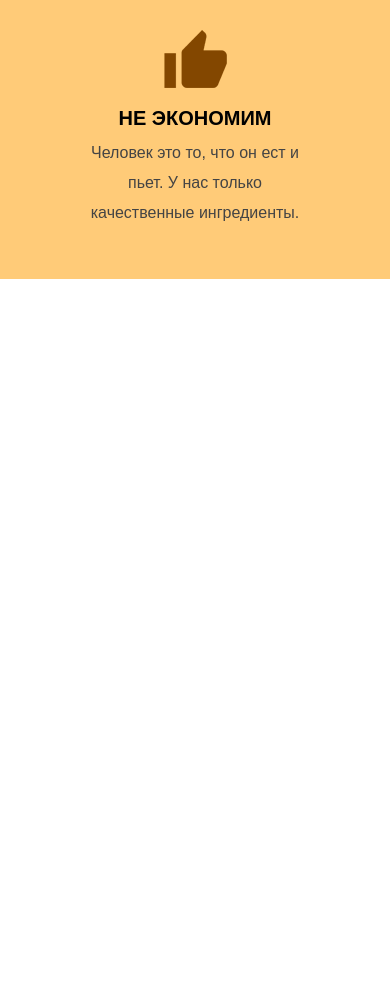
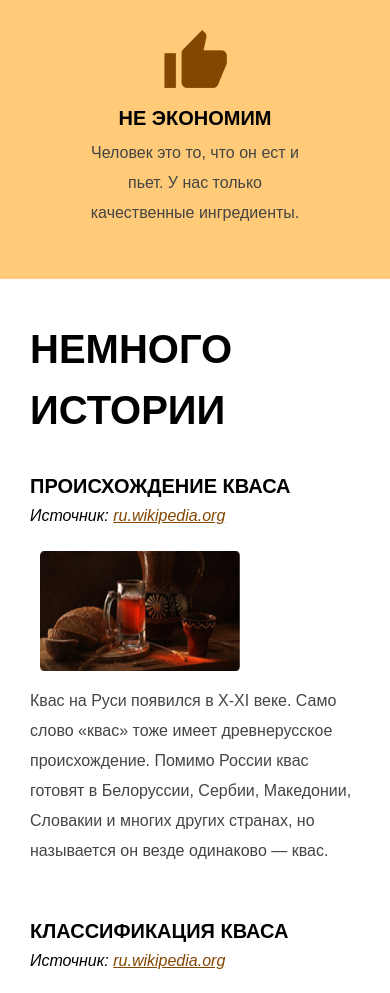
Before and after one commit to alexerem/education-develop-html-css, a plain HTML site: page htmlacademy.ru (site: "Кваст")/index.html in a window 390 px wide. Shown: the part 1861-2854 px from the top of the page. Before the commit the page ends 2140 px from the top, so only its background shows below. Drawn offline with nearby package versions, Linux system fonts and the light colour scheme.

Commit message:
make adaptiv section "history"

```diff
--- a/htmlacademy.ru (site: "Кваст")/css/style.css
+++ b/htmlacademy.ru (site: "Кваст")/css/style.css
@@ -756,6 +756,37 @@ footer {
     margin-bottom: 5px;
   }
 
+  .history h2 {
+    margin: 40px 0 30px;
+  }
+
+  .history dt {
+    margin-bottom: 20px;
+    flex-direction: column;
+  }
+
+  .history .container {
+    padding-left: 30px;
+    padding-right: 30px;
+  }
+
+  .history dd img {
+    width: 200px;
+    height: 120px;
+    margin-left: 10px;
+  }
+
+  .history dd {
+    flex-direction: column;
+  }
+
+  .history dd img {
+    margin-bottom: 15px;
+  }
+
+  .history .dd {
+    margin-bottom: 50px;
+  }
 }
 
 @media (max-width: 650px) {
@@ -845,6 +876,7 @@ footer {
     font-size: 50px;
     line-height: 60px;
   }
+
 }
 
 @media (max-width: 490px) {
--- a/htmlacademy.ru (site: "Кваст")/index.html
+++ b/htmlacademy.ru (site: "Кваст")/index.html
@@ -136,7 +136,7 @@
       </ul>
     </div>
   </section>
-<!--
+
   <section class="history">
     <div class="container">
       <h2>Немного истории</h2>
@@ -145,7 +145,7 @@
           <h3>Происхождение кваса</h3>
           <div><i>Источник:</i> <a href="#" target="_blank">ru.wikipedia.org</a></div>
         </dt>
-        <dd>
+        <dd class="dd">
           <img src="img/wiki-1.png" alt="Происхождение кваса">
           <p>Квас на Руси появился в X-XI веке. Само слово «квас» тоже имеет древнерусское происхождение. Помимо России
             квас готовят в Белоруссии, Сербии, Македонии, Словакии и многих других странах, но называется он везде
@@ -166,7 +166,7 @@
       </dl>
     </div>
   </section>
-
+<!--
   <section class="otzivi">
     <div class="container">
       <h2>Пресса о нас</h2>
```
